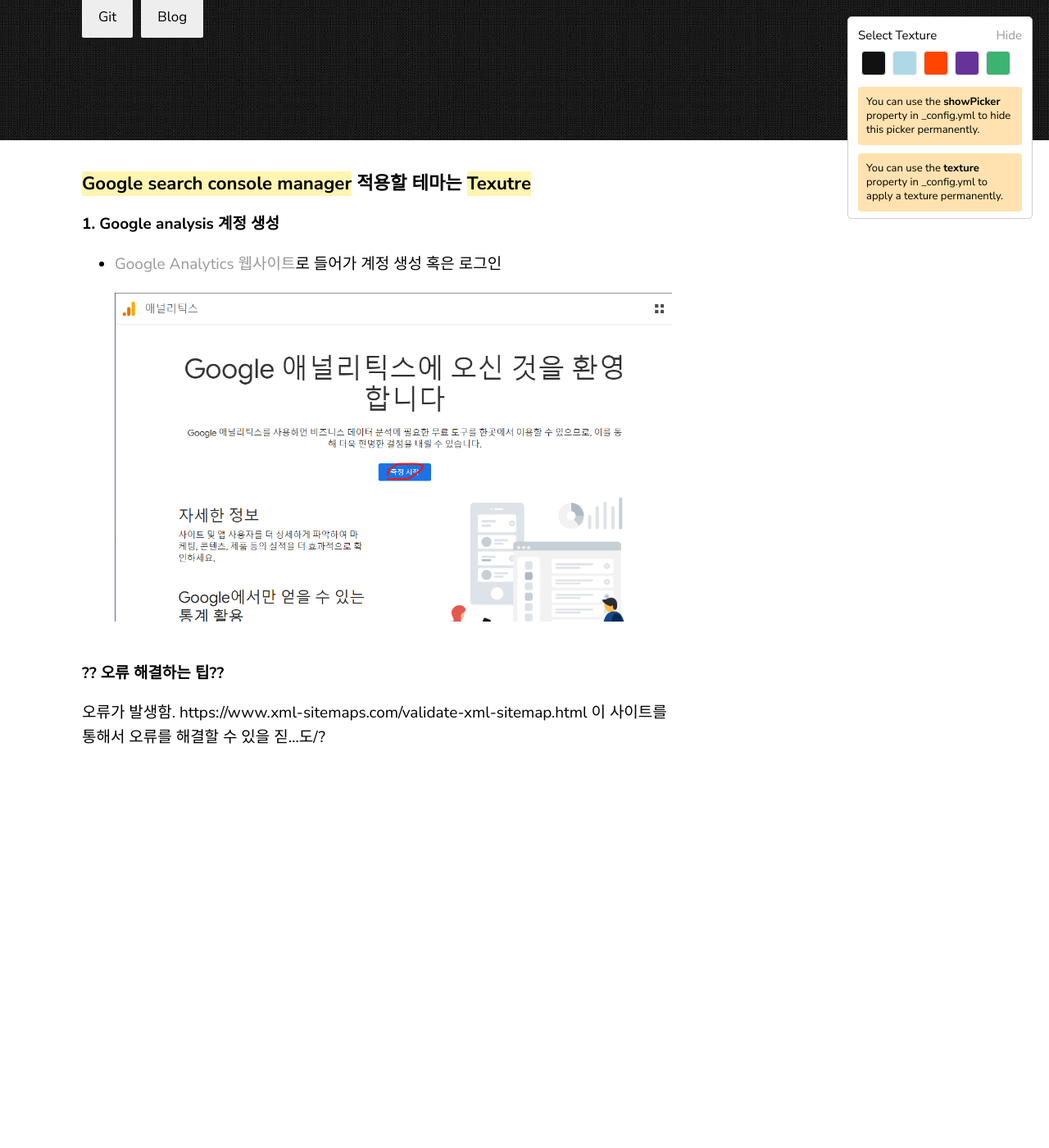
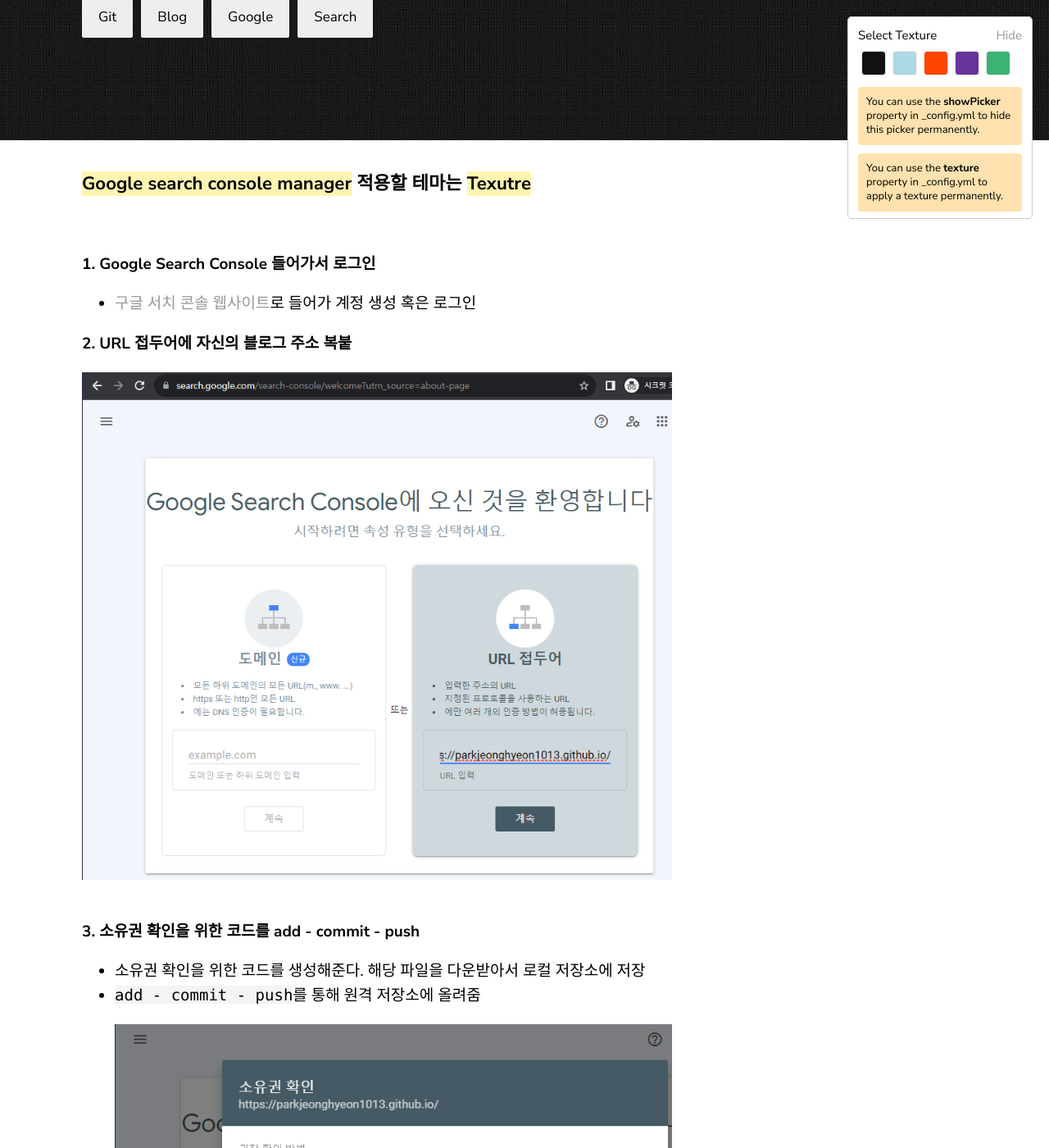
Before and after one commit to ParkJeonghyeon1013/ParkJeonghyeon1013.github.io, a Jekyll site: the page built from _posts/2023-11-09-GoogleSearchConsole-post.markdown, in a window 1280 px wide and 1400 px high, scrolled down 358 px. Shown: the whole window at 82% size. Built offline with Jekyll 4.4.1, drawn with Linux system fonts in a browser that asks for light colours; comment, search, counter and statistics services are not loaded; before the commit the page ends 1291 px from its top, so only the background shows below that; some of the changed text lies outside the part shown.

Commit message:
post Google SearchConsole

```diff
--- a/_posts/2023-11-09-GoogleSearchConsole-post.markdown
+++ b/_posts/2023-11-09-GoogleSearchConsole-post.markdown
@@ -3,19 +3,44 @@ layout: post
 title:  "How to add Google search console manager"
 description: 깃 블로그에 구글 검색에 잡히도록 만들기
 date:   2023-11-9 07:00:36 +9
-categories: Git Blog
+categories: Git Blog Google Search
 ---
 
 ### <span style = 'background-color:#fff5b1'>Google search console manager</span> 적용할 테마는 <span style = 'background-color:#fff5b1'>Texutre</span>
 
-**1. Google analysis 계정 생성**<br>
-- [Google Analytics 웹사이트](https://analytics.google.com/analytics/web/)로 들어가 계정 생성 혹은 로그인 <br>
-![가입하기](/image/post_231108/signup.png)
+<br>
 
+**1. Google Search Console 들어가서 로그인**<br>
+- [구글 서치 콘솔 웹사이트](https://search.google.com/search-console/about)로 들어가 계정 생성 혹은 로그인 <br>
 
+**2. URL 접두어에 자신의 블로그 주소 복붙**<br>
+![url접두어](/image/post_231109/urlHead.png)
 
-**?? 오류 해결하는 팁??**
+**3. 소유권 확인을 위한 코드를 add - commit - push**<br>
+- 소유권 확인을 위한 코드를 생성해준다. 해당 파일을 다운받아서 로컬 저장소에 저장
+- `add - commit - push`를 통해 원격 저장소에 올려줌
+![소유권 확인을 위한 코드](/image/post_231109/checkMine.png)
 
+<br>
+원격 저장소에 올라간 후 얼마 지나면 구글에서 소유권이 확인되었다는 메시지를 띄워준다!
+![소유권 확인](/image/post_231109/confirmMine.png)
+
+**4. robots과 stiemap.xml 파일을 올려줌.**<br>
+- 내 홈페이지에 맞는 sitemap.xml 파일을 만들어 `add - commit - push`
+![robots과 sitemap 저장 경로](/image/post_231109/whereToAdd.png)
+
+**5. 좌측 Sitemaps 탭에 들어가 sitemap.xml을 입력 후 제출해줌.**<br>
+![사이트맵 추가](/image/post_231109/addSiteMap.png)
+![sitemap.xml 복붙](/image/post_231109/addNewSitemap.png)
+
+구글에서 확인하는데 시간이 걸리나 얼마 후 사이트맵이 제출되었다고 뜬다.
+
+<br><br><br><br>
+
+**?? 오류 해결하는 팁??**<br>
+그러나, texture 테마의 경우 유효한 URL이 아니라는 에러가 발생함.. 이를 해결하는 과정은 찾아서 추후 업로드 할 예정.<br>
+
+![sitemap.xml 에러](/image/post_231109/sitemapError.png)
 오류가 발생함.
-https://www.xml-sitemaps.com/validate-xml-sitemap.html
+[xml 파일에서 에러를 찾아주는 사이트 링크](https://www.xml-sitemaps.com/validate-xml-sitemap.html)
 이 사이트를 통해서 오류를 해결할 수 있을 짇...도/?
```
Also changed, not shown: _posts/2023-11-13-Pygame-post.markdown (renamed from _posts/2023-11-13-Pygame-post copy.markdown).
